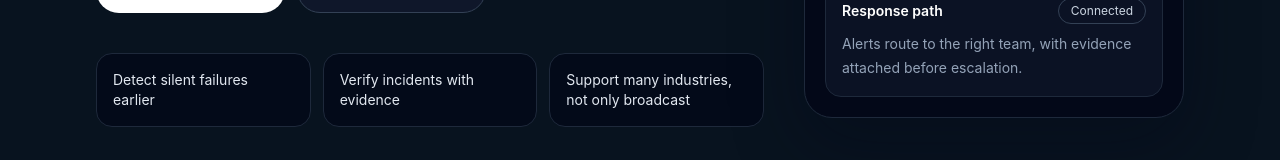
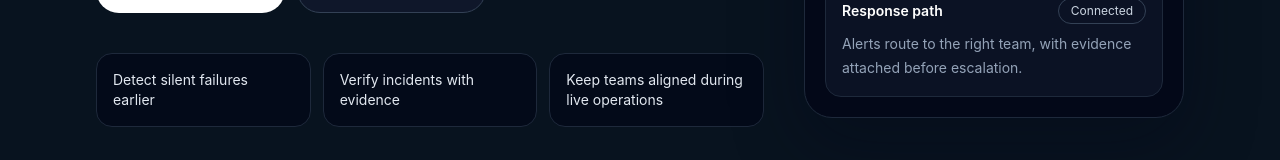
Before and after one commit to AbiolaArowolo/clarix-pulse, a React (Vite) app in the folder packages/dashboard/: page / in a window 1280 px wide. Shown: the part 558-718 px from the top of the page. Built offline with nearby package versions, Linux system fonts and the light colour scheme; no server answers.

Commit message:
Tighten landing page language

```diff
--- a/packages/dashboard/src/pages/LandingPage.tsx
+++ b/packages/dashboard/src/pages/LandingPage.tsx
@@ -21,7 +21,7 @@ const PREVIEW_ITEMS = [
 const OUTCOMES = [
   'Detect silent failures earlier',
   'Verify incidents with evidence',
-  'Support many industries, not only broadcast',
+  'Keep teams aligned during live operations',
 ];
 
 export function LandingPage({
```
